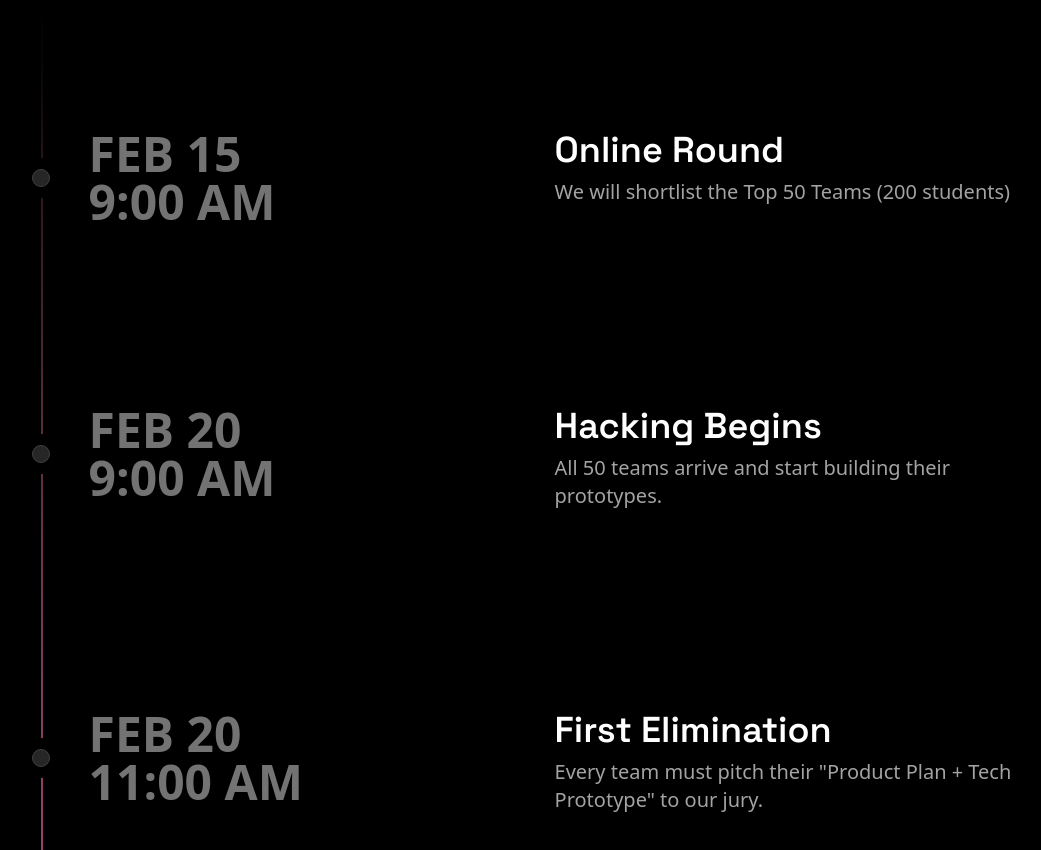
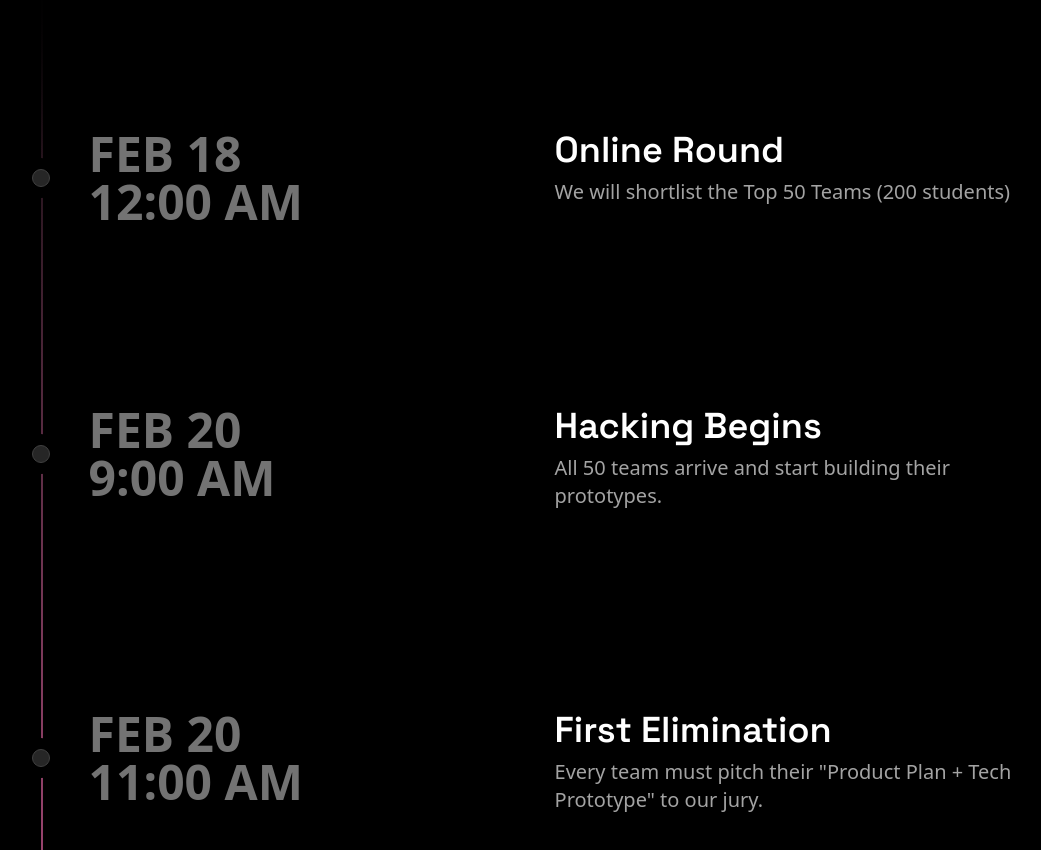
Before and after one commit to Manas-thakur/gdg-hack, a Next.js app: page / in a window 1280 px wide. Shown: the part 3500-4350 px from the top of the page, without its empty margins (113-1154 px from the left). Built offline with nearby package versions, Linux system fonts and the light colour scheme.

Commit message:
Update schedule date and time in ScheduleSection

```diff
--- a/src/sections/ScheduleSection.tsx
+++ b/src/sections/ScheduleSection.tsx
@@ -3,8 +3,8 @@ import { Timeline } from '@/components/ui/timeline';
 
 const data = [
   {
-    date : "FEB 15",
-    time : "9:00 AM",
+    date : "FEB 18",
+    time : "12:00 AM",
     content : (
       <div>
           <h1 className='text-4xl font-display font-semibold'>Online Round</h1>
```
